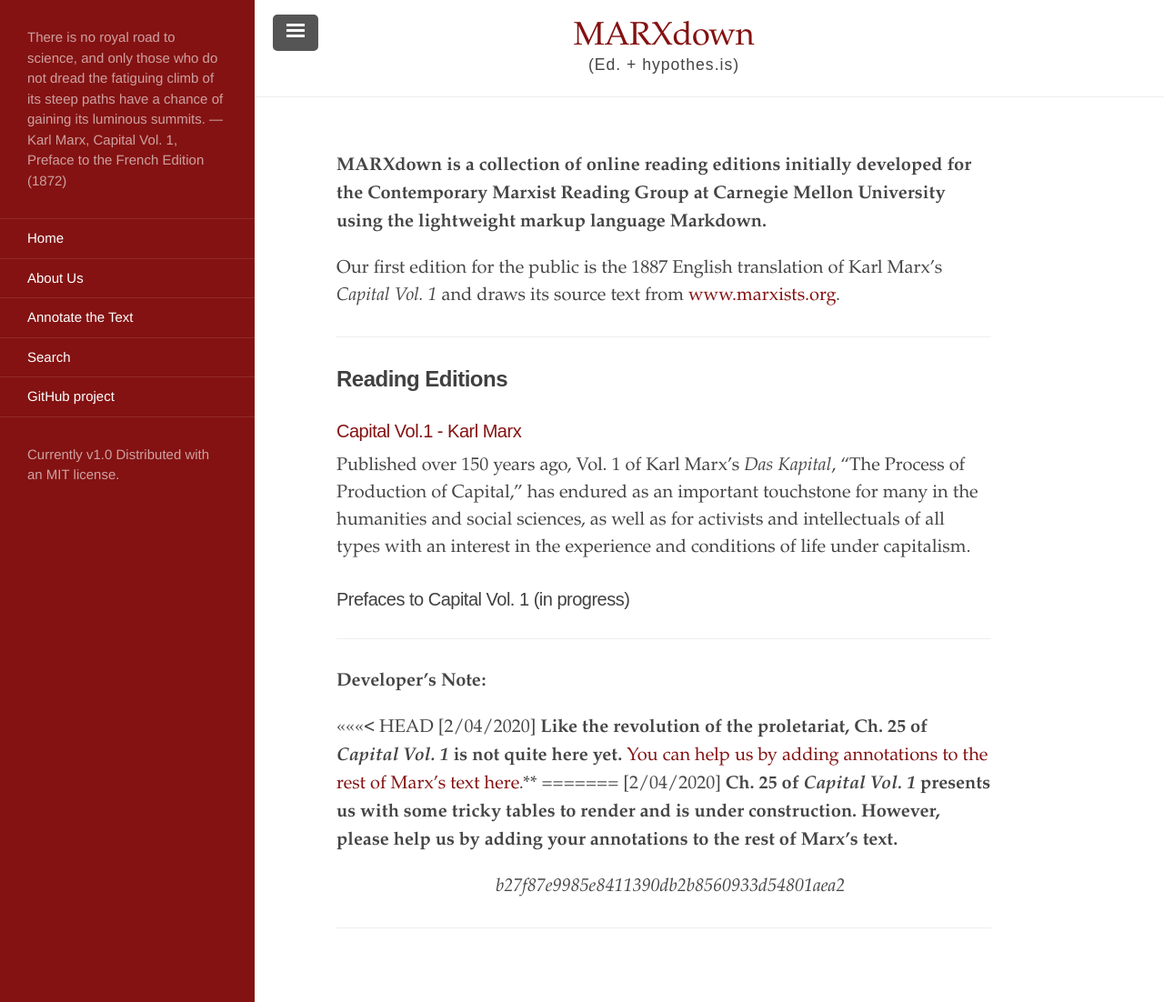
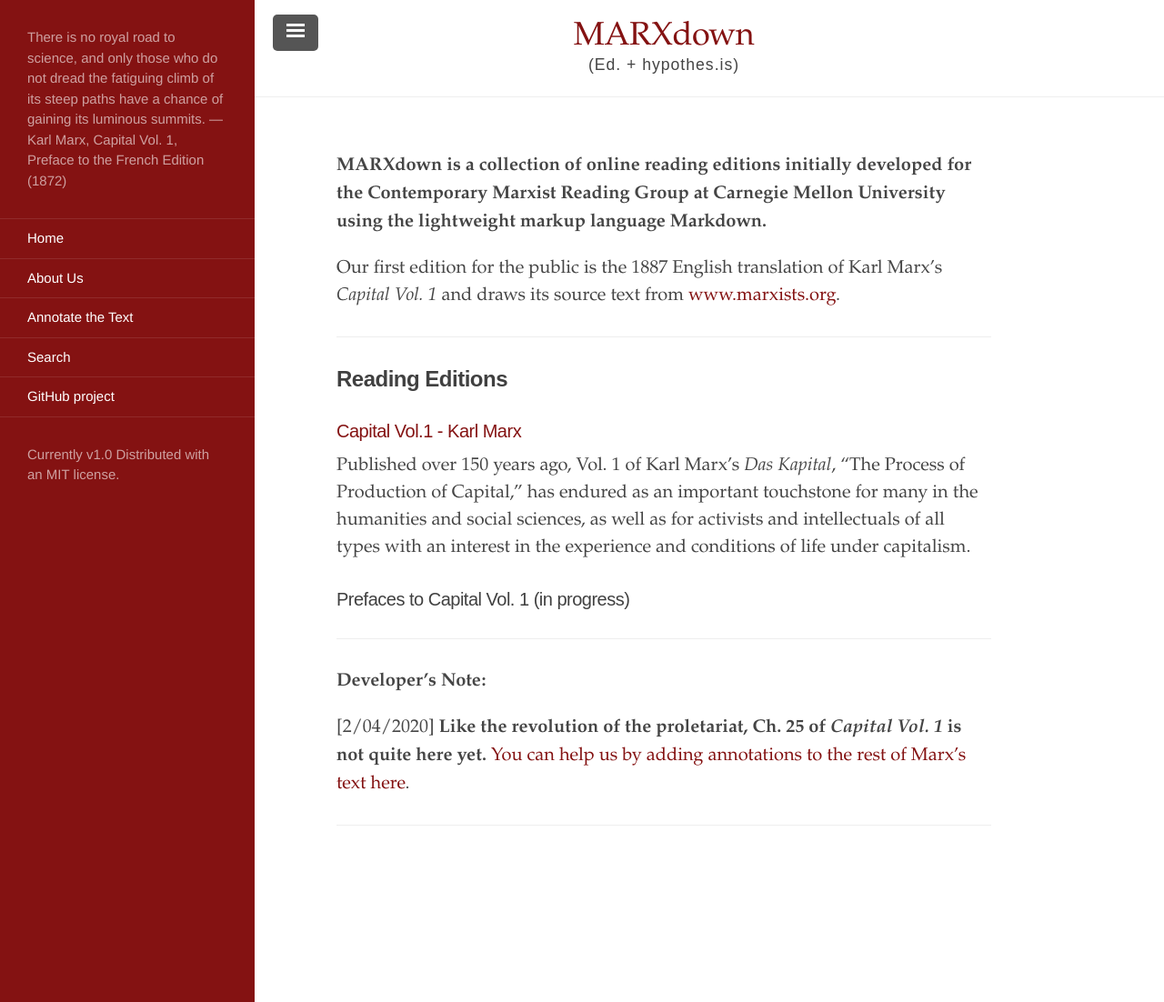
Before and after one commit to MARXdown/MARXdown.github.io, a Jekyll site: the page built from index.md, in a window 1280 px wide and 1102 px high. Shown: the whole window at 91% size. Built offline with Jekyll 4.4.1, drawn with Linux system fonts in a browser that asks for light colours; a script that is not in the unit is left out.

Commit message:
Merge branch 'master' of https://github.com/MARXdown/MARXdown.github.io

```diff
--- a/index.md
+++ b/index.md
@@ -19,11 +19,7 @@
 
 **Developer's Note:**
 
-<<<<<<< HEAD
-[2/04/2020] **Like the revolution of the proletariat, Ch. 25 of *Capital Vol. 1* is not quite here yet.** [You can help us by adding annotations to the rest of Marx's text here](https://marxdown.github.io/cap1index/).**
-=======
-[2/04/2020] **Ch. 25 of *Capital Vol. 1* presents us with some tricky tables to render and is under construction. However, please help us by adding your annotations to the rest of Marx's text.**
->>>>>>> b27f87e9985e8411390db2b8560933d54801aea2
+[2/04/2020] **Like the revolution of the proletariat, Ch. 25 of *Capital Vol. 1* is not quite here yet.** [You can help us by adding annotations to the rest of Marx's text here](https://marxdown.github.io/documentation/).
 
 
 
```
Also changed, not shown: documentation.md (+1 -1 lines).
